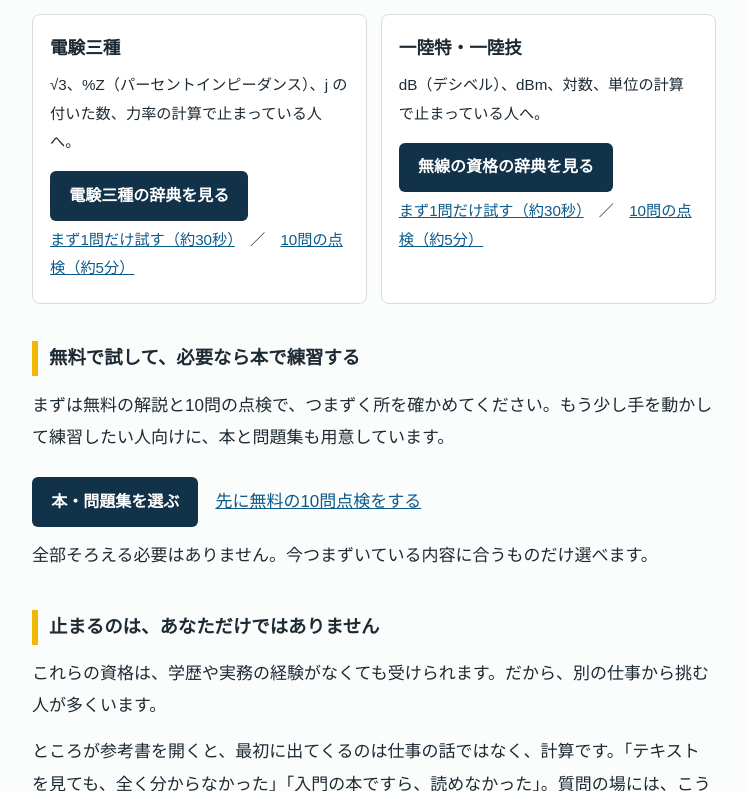
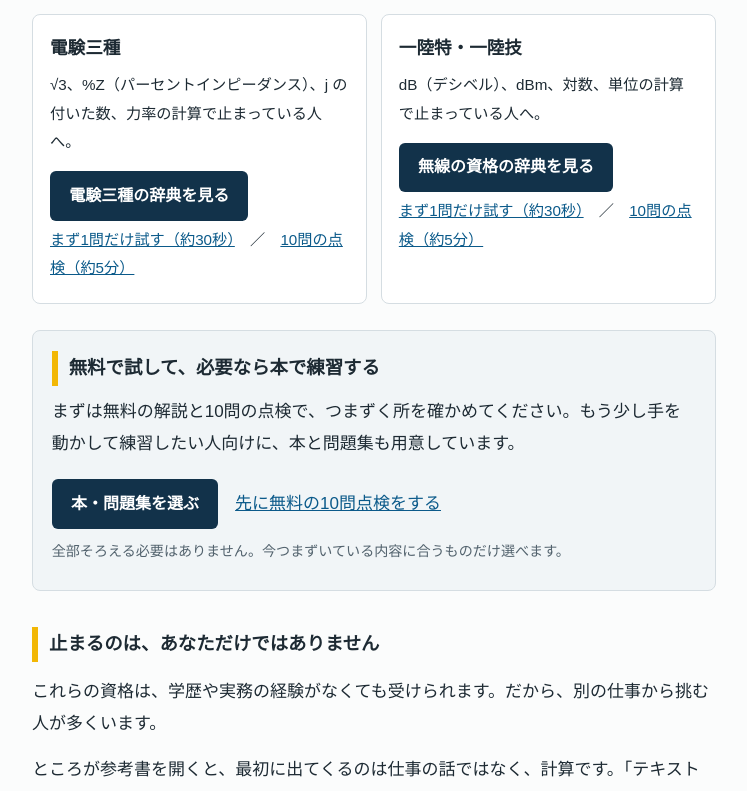
Before and after one commit to math-san-bit/denken, a plain HTML site: page index.html in a window 1280 px wide. Shown: the part 412-1203 px from the top of the page, without its empty margins (266-1013 px from the left). Drawn offline with Linux system fonts and the light colour scheme.

Commit message:
Style the optional book and workbook pathways

```diff
--- a/style.css
+++ b/style.css
@@ -64,3 +64,10 @@ ul.voice a small{display:block;font-weight:400;color:var(--sub);font-size:.85rem
 .steps li:before{content:counter(s);position:absolute;left:0;top:.25em;width:1.6em;height:1.6em;border-radius:50%;background:var(--mark);color:var(--ink);font-weight:700;text-align:center;line-height:1.6em;font-size:.9rem}
 @media(min-width:640px){.doors{grid-template-columns:1fr 1fr 1fr}.cards{grid-template-columns:1fr 1fr}}
 .hero .eyebrow{font-size:.9rem;color:#f2b705;margin:0 0 .6em}
+
+/* Book funnel: clear but secondary to the free learning path */
+.book-bridge{background:#f1f5f7;border:1px solid var(--line);border-radius:8px;padding:1em 1.1em;margin:1.5em 0}
+.book-bridge h2{margin-top:.2em}
+.book-bridge h3{font-size:1rem;margin:1em 0 .3em}
+.book-bridge p{margin:.55em 0}
+.small-note{font-size:.88rem;color:var(--sub)}
```
